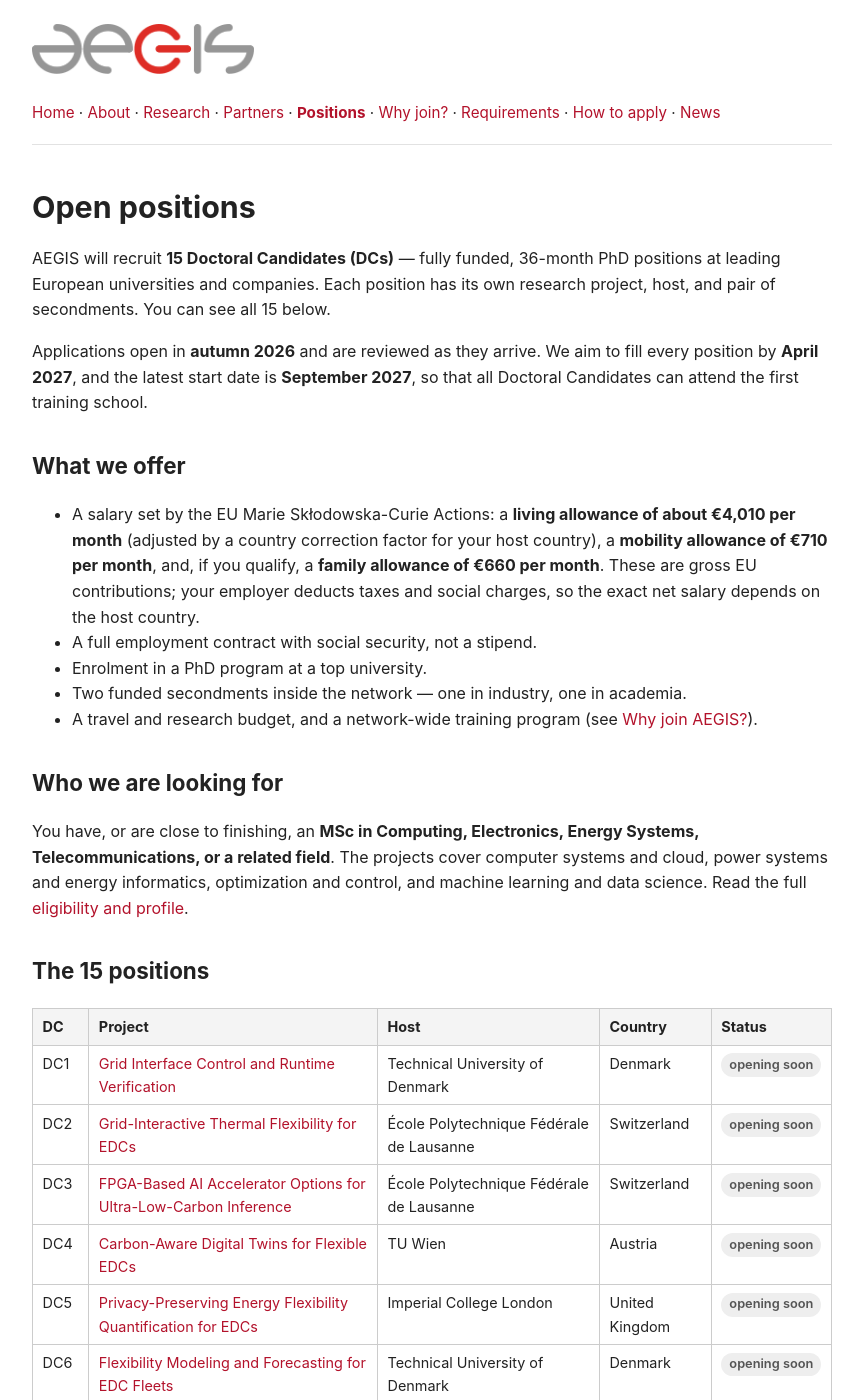
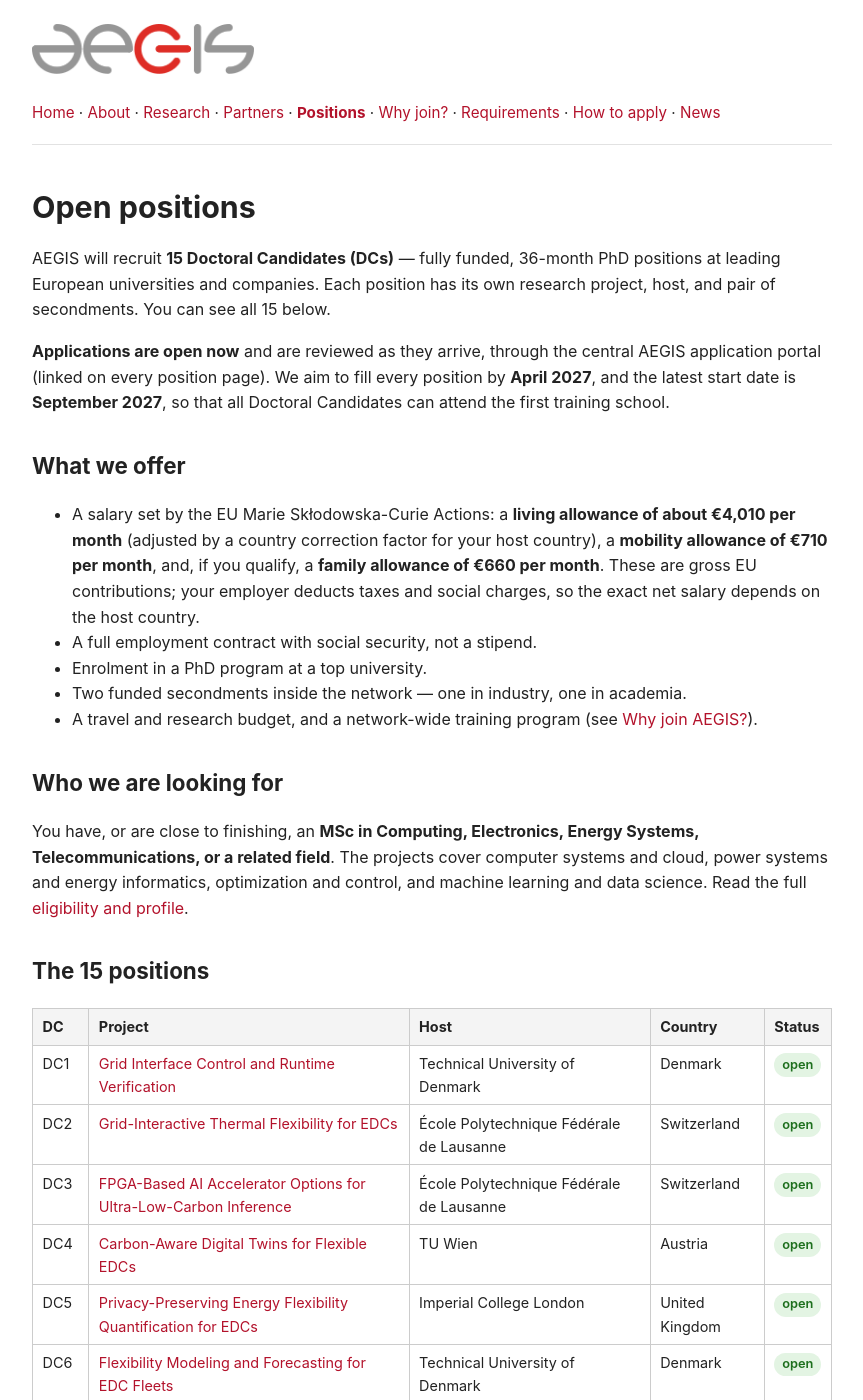
Before and after one commit to aegis-dn/aegis-dn.github.io, a Jekyll site: the page built from positions.md, in a window 1280 px wide and 1400 px high. Shown: the whole window, without its empty margins (208-1071 px from the left). Built offline with Jekyll 4.4.1, drawn with Linux system fonts in a browser that asks for light colours; some of the changed text lies outside the part shown.

Commit message:
Mark the 15 positions as open (Zoho portal is live)
Flip status badges to 'open' and update 'applications open in autumn
2026' wording to 'open now' across home, positions, how-to-apply, news.

```diff
--- a/positions.md
+++ b/positions.md
@@ -5,7 +5,7 @@ permalink: /positions/
 
 AEGIS will recruit **15 Doctoral Candidates (DCs)** — fully funded, 36-month PhD positions at leading European universities and companies. Each position has its own research project, host, and pair of secondments. You can see all 15 below.
 
-Applications open in **autumn 2026** and are reviewed as they arrive. We aim to fill every position by **April 2027**, and the latest start date is **September 2027**, so that all Doctoral Candidates can attend the first training school.
+**Applications are open now** and are reviewed as they arrive, through the central AEGIS application portal (linked on every position page). We aim to fill every position by **April 2027**, and the latest start date is **September 2027**, so that all Doctoral Candidates can attend the first training school.
 
 ## What we offer
 
@@ -23,21 +23,21 @@ You have, or are close to finishing, an **MSc in Computing, Electronics, Energy
 
 | DC | Project | Host | Country | Status |
 |---|---|---|---|---|
-| DC1 | [Grid Interface Control and Runtime Verification](/positions/dc01/) | Technical University of Denmark | Denmark | <span class="status-badge status-soon">opening soon</span> |
-| DC2 | [Grid-Interactive Thermal Flexibility for EDCs](/positions/dc02/) | École Polytechnique Fédérale de Lausanne | Switzerland | <span class="status-badge status-soon">opening soon</span> |
-| DC3 | [FPGA-Based AI Accelerator Options for Ultra-Low-Carbon Inference](/positions/dc03/) | École Polytechnique Fédérale de Lausanne | Switzerland | <span class="status-badge status-soon">opening soon</span> |
-| DC4 | [Carbon-Aware Digital Twins for Flexible EDCs](/positions/dc04/) | TU Wien | Austria | <span class="status-badge status-soon">opening soon</span> |
-| DC5 | [Privacy-Preserving Energy Flexibility Quantification for EDCs](/positions/dc05/) | Imperial College London | United Kingdom | <span class="status-badge status-soon">opening soon</span> |
-| DC6 | [Flexibility Modeling and Forecasting for EDC Fleets](/positions/dc06/) | Technical University of Denmark | Denmark | <span class="status-badge status-soon">opening soon</span> |
-| DC7 | [Carbon-Aware Neural Architecture Search (NAS)](/positions/dc07/) | Technical University of Denmark | Denmark | <span class="status-badge status-soon">opening soon</span> |
-| DC8 | [Grid-Aware AI Workload Mobility for the Computing Continuum](/positions/dc08/) | Technische Universität Berlin | Germany | <span class="status-badge status-soon">opening soon</span> |
-| DC9 | [Intent-Driven Power Management and Facilities Control](/positions/dc09/) | Lund University | Sweden | <span class="status-badge status-soon">opening soon</span> |
-| DC10 | [Privacy and Safety for Carbon-Aware Site-Level Workload Management](/positions/dc10/) | Dell Technologies (degree: Imperial College London) | Ireland | <span class="status-badge status-soon">opening soon</span> |
-| DC11 | [End-to-End Energy Modeling for Distributed AI Services](/positions/dc11/) | Aalto University | Finland | <span class="status-badge status-soon">opening soon</span> |
-| DC12 | [Agentic Verification for Trusted Autonomous Operations](/positions/dc12/) | Technische Universität Berlin | Germany | <span class="status-badge status-soon">opening soon</span> |
-| DC13 | [Fleet-Level Workload Shaping with Live Grid Signals](/positions/dc13/) | Technical University of Denmark | Denmark | <span class="status-badge status-soon">opening soon</span> |
-| DC14 | [Energy-Efficient Full-Stack Development Toolchain for Energy-Aware AI Apps](/positions/dc14/) | Ericsson (degree: Aalto University) | Finland | <span class="status-badge status-soon">opening soon</span> |
-| DC15 | [Responsive Telecom Edge Sites Aggregated as Virtual Power Plants](/positions/dc15/) | TDC NET (degree: Technical University of Denmark) | Denmark | <span class="status-badge status-soon">opening soon</span> |
+| DC1 | [Grid Interface Control and Runtime Verification](/positions/dc01/) | Technical University of Denmark | Denmark | <span class="status-badge status-open">open</span> |
+| DC2 | [Grid-Interactive Thermal Flexibility for EDCs](/positions/dc02/) | École Polytechnique Fédérale de Lausanne | Switzerland | <span class="status-badge status-open">open</span> |
+| DC3 | [FPGA-Based AI Accelerator Options for Ultra-Low-Carbon Inference](/positions/dc03/) | École Polytechnique Fédérale de Lausanne | Switzerland | <span class="status-badge status-open">open</span> |
+| DC4 | [Carbon-Aware Digital Twins for Flexible EDCs](/positions/dc04/) | TU Wien | Austria | <span class="status-badge status-open">open</span> |
+| DC5 | [Privacy-Preserving Energy Flexibility Quantification for EDCs](/positions/dc05/) | Imperial College London | United Kingdom | <span class="status-badge status-open">open</span> |
+| DC6 | [Flexibility Modeling and Forecasting for EDC Fleets](/positions/dc06/) | Technical University of Denmark | Denmark | <span class="status-badge status-open">open</span> |
+| DC7 | [Carbon-Aware Neural Architecture Search (NAS)](/positions/dc07/) | Technical University of Denmark | Denmark | <span class="status-badge status-open">open</span> |
+| DC8 | [Grid-Aware AI Workload Mobility for the Computing Continuum](/positions/dc08/) | Technische Universität Berlin | Germany | <span class="status-badge status-open">open</span> |
+| DC9 | [Intent-Driven Power Management and Facilities Control](/positions/dc09/) | Lund University | Sweden | <span class="status-badge status-open">open</span> |
+| DC10 | [Privacy and Safety for Carbon-Aware Site-Level Workload Management](/positions/dc10/) | Dell Technologies (degree: Imperial College London) | Ireland | <span class="status-badge status-open">open</span> |
+| DC11 | [End-to-End Energy Modeling for Distributed AI Services](/positions/dc11/) | Aalto University | Finland | <span class="status-badge status-open">open</span> |
+| DC12 | [Agentic Verification for Trusted Autonomous Operations](/positions/dc12/) | Technische Universität Berlin | Germany | <span class="status-badge status-open">open</span> |
+| DC13 | [Fleet-Level Workload Shaping with Live Grid Signals](/positions/dc13/) | Technical University of Denmark | Denmark | <span class="status-badge status-open">open</span> |
+| DC14 | [Energy-Efficient Full-Stack Development Toolchain for Energy-Aware AI Apps](/positions/dc14/) | Ericsson (degree: Aalto University) | Finland | <span class="status-badge status-open">open</span> |
+| DC15 | [Responsive Telecom Edge Sites Aggregated as Virtual Power Plants](/positions/dc15/) | TDC NET (degree: Technical University of Denmark) | Denmark | <span class="status-badge status-open">open</span> |
 
 You may apply to **more than one** position — just tell us your order of preference in your motivation letter. See [how to apply](/how-to-apply/).
 
```
Also changed, not shown: how-to-apply.md (+1 -1 lines), index.md (+1 -1 lines), news.md (+3 -3 lines).
